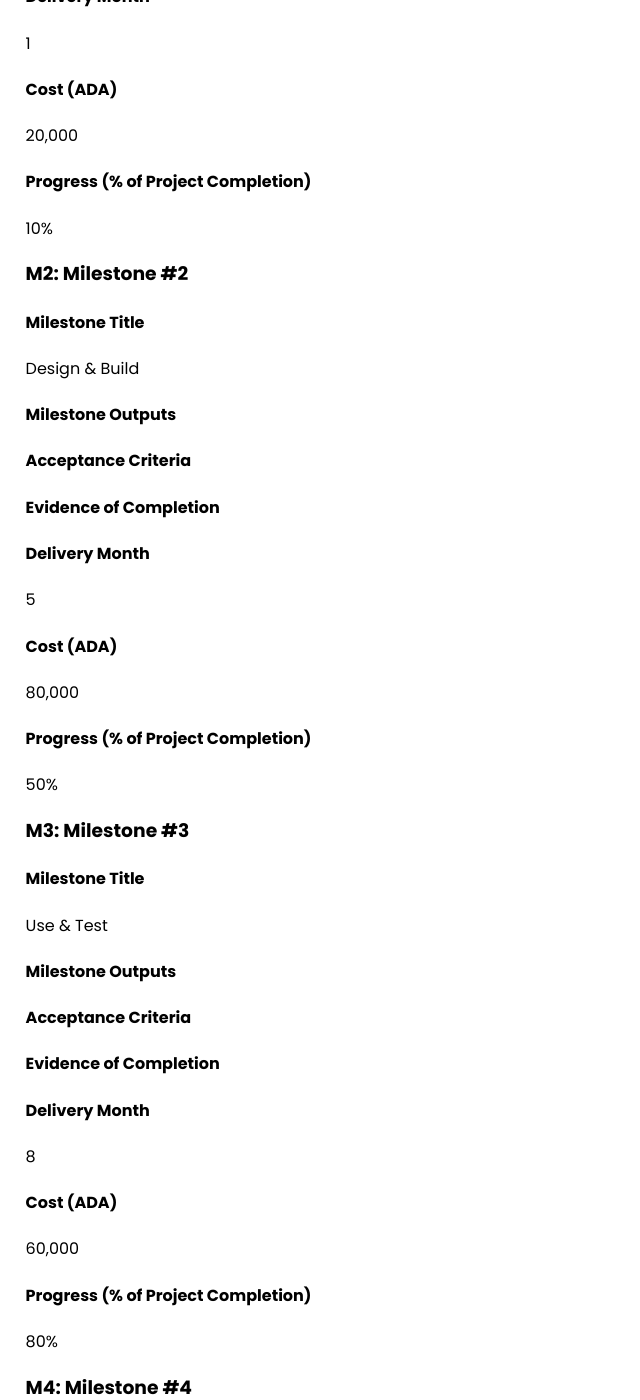
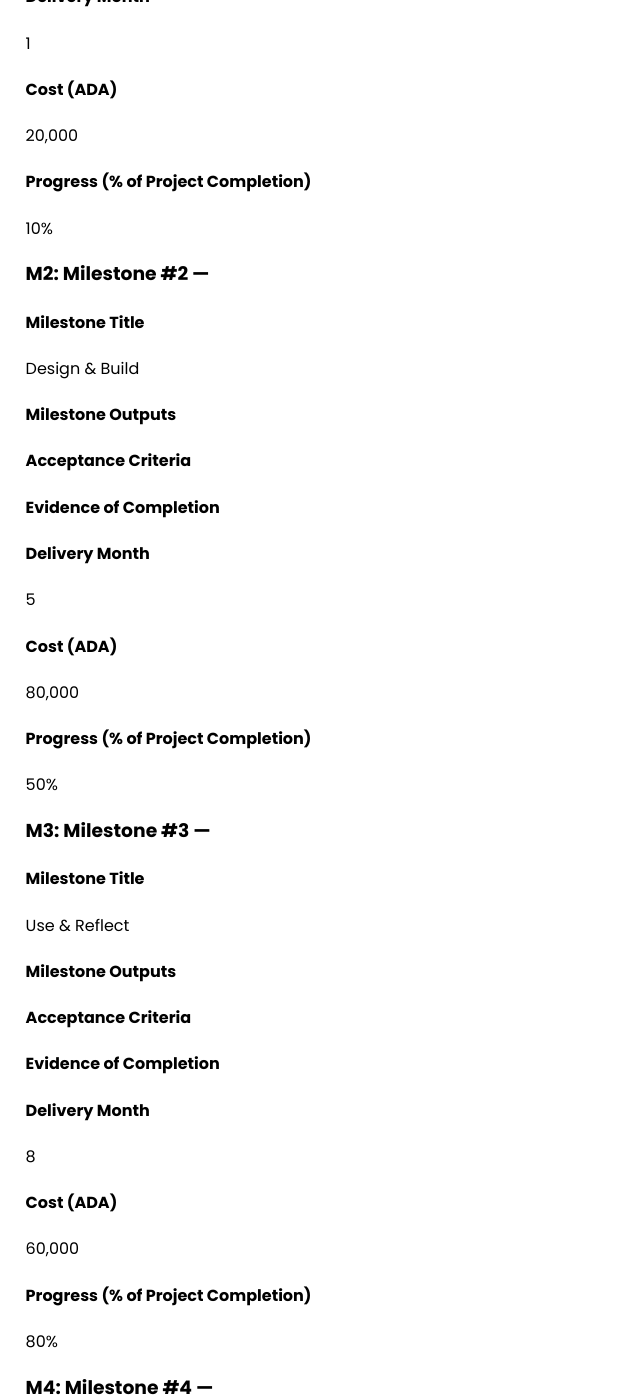
Before and after one commit to selfdriven-engagement/selfdriven-energy, a Jekyll site: the page built from docs/pages/cardano-catalyst-proposal-health-cooperative.md, in a window 1280 px wide and 1400 px high, scrolled down 5179 px. Shown: the whole window, without its empty margins (0-640 px from the left). Built offline with Jekyll 4.4.1, drawn with Linux system fonts in a browser that asks for light colours; some of the changed text lies outside the part shown.

Commit message:
props update

```diff
--- a/docs/pages/cardano-catalyst-proposal-health-cooperative.md
+++ b/docs/pages/cardano-catalyst-proposal-health-cooperative.md
@@ -200,7 +200,7 @@ Photos
 - Use / Test - Pilot
 - Document / Socialise / Publish
 
-### M1: Milestone #1
+### M1: Milestone #1 ---
 
 #### Milestone Title
 
@@ -225,7 +225,7 @@ Link to GitHub repo with the plan (versioned PDF/MD), release tag v0.1, and visi
 #### Progress (% of Project Completion)
 10%
 
-### M2: Milestone #2
+### M2: Milestone #2 ---
 
 #### Milestone Title
 
@@ -249,11 +249,11 @@ Design & Build
 #### Progress (% of Project Completion)
 50%
 
-### M3: Milestone #3
+### M3: Milestone #3 ---
 
 #### Milestone Title
 
-Use & Test
+Use & Reflect
 
 #### Milestone Outputs
 
@@ -273,11 +273,11 @@ Use & Test
 #### Progress (% of Project Completion)
 80%
 
-### M4: Milestone #4
+### M4: Milestone #4 ---
 
 #### Milestone Title
 
-Document  & Socialise
+Document & Socialise
 
 #### Milestone Outputs
 
```
Also changed, not shown: docs/pages/cardano-catalyst-proposal-crafters-cooperative.md (+6 -6 lines).
